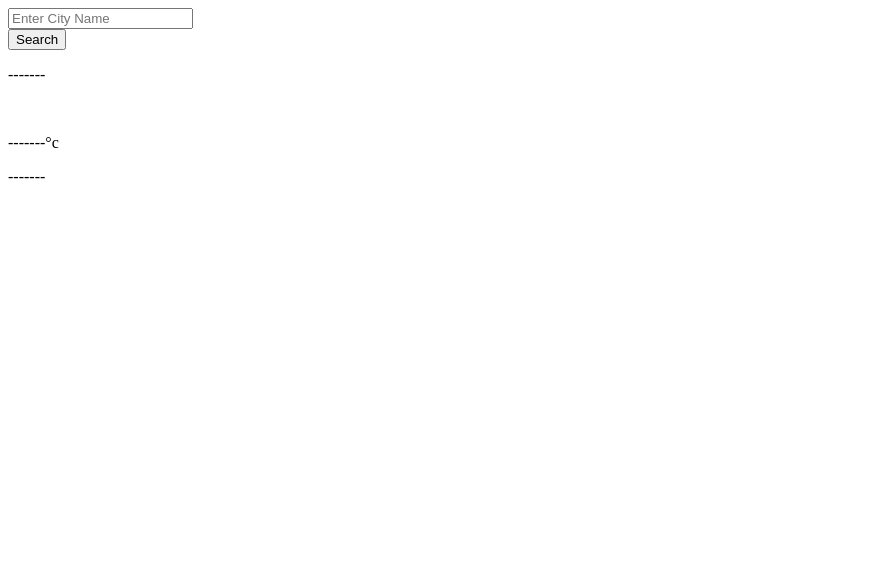
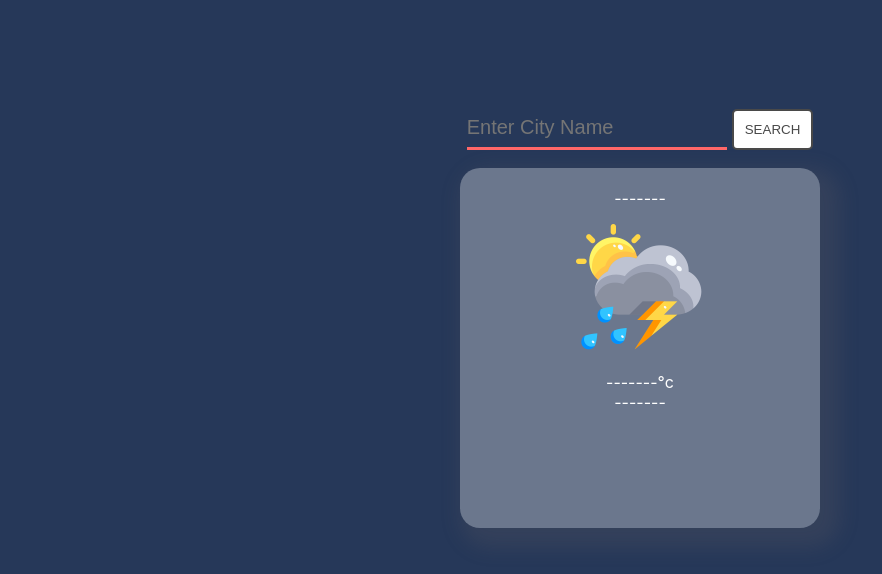
Before and after one commit to Hemang417/LHD_DAY_1_Weather_App, a plain HTML site: page index.html in a window 1280 px wide. Shown: the whole page, without its empty margins (0-882 px from the left). Drawn offline with Linux system fonts and the light colour scheme.

Commit message:
Added CSS

```diff
--- a/index.html
+++ b/index.html
@@ -5,6 +5,8 @@
     <meta http-equiv="X-UA-Compatible" content="IE=edge">
     <meta name="viewport" content="width=device-width, initial-scale=1.0">
     <title>Weather App</title>
+
+    <link rel="stylesheet" href="style.css">
 </head>
 <body>
     <form id="search-form">
@@ -23,12 +25,15 @@
             <p>-------</p>
         </div>
         <div id="temp">
-            <img id="temp-icon" src="" alt="">
+            <img id="temp-icon" src="./img/thunderstorm.png" alt="">
             <p><span id="temp-value">-------</span><span id="temp-unit">&#176c</span></p>
         </div>
         <div id="climate">
             <p>-------</p>
         </div>
     </main>
+
+
+    <script src="script.js"></script>
 </body>
 </html>
--- a/style.css
+++ b/style.css
@@ -0,0 +1,109 @@
+*{
+     box-sizing: border-box;
+     margin: 0;
+     padding: 0;
+}
+body{
+     height: 100px;
+     background-color: #263859;
+}
+#search-form{
+     display: flex;
+     justify-content: center;
+     align-items: center;
+     margin-top: 100px;
+}
+#temp{
+    text-align: center;
+}
+#temp #temp-unit{
+    font-family: -apple-system, BlinkMacSystemFont, 'Segoe UI', Roboto, Oxygen, Ubuntu, Cantarell, 'Open Sans', 'Helvetica Neue', sans-serif;
+    font: 1.5rem;
+    color: white;
+}
+#temp #temp-value{
+    font-family: -apple-system, BlinkMacSystemFont, 'Segoe UI', Roboto, Oxygen, Ubuntu, Cantarell, 'Open Sans', 'Helvetica Neue', sans-serif;
+    font: 2rem;
+    color: white;
+}
+#climate{
+    font-family: -apple-system, BlinkMacSystemFont, 'Segoe UI', Roboto, Oxygen, Ubuntu, Cantarell, 'Open Sans', 'Helvetica Neue', sans-serif;
+    font: 2.5rem;
+    color: white;
+    text-align: center;
+}
+#location{
+    font-family: -apple-system, BlinkMacSystemFont, 'Segoe UI', Roboto, Oxygen, Ubuntu, Cantarell, 'Open Sans', 'Helvetica Neue', sans-serif;
+    font: 2.5rem;
+    color: white;
+    text-align: center;
+}
+
+#temp-icon{
+    margin: 1rem;
+    width: 40%;
+    height: auto;
+}
+
+main{
+    padding: 20px;
+    margin-top: 10px;
+    background-color: #6b778d;
+    border-radius: 20px;
+    -webkit-border-radius: 20px;
+    -moz-border-radius: 20px;
+    -ms-border-radius: 20px;
+    -o-border-radius: 20px;
+    width: 360px;
+    height: 360px;
+    display: block;
+    margin-left: auto;
+    margin-right: auto;
+    box-shadow: 10px 10px 20px 10px rgba(112, 102, 102,0.2);
+}
+
+#search-button{
+    color: #494949;
+    text-transform: uppercase;
+    text-decoration: none;
+    background: white;
+    border-radius: 5px;
+    -webkit-border-radius: 5px;
+    -moz-border-radius: 5px;
+    -ms-border-radius: 5px;
+    -o-border-radius: 5px;
+    margin-left: 5px;
+    padding: 11px;
+    border: 2px solid #494949;
+    transition: all 0.4 ease 0s;
+    -webkit-transition: all 0.4 ease 0s;
+    -moz-transition: all 0.4 ease 0s;
+    -ms-transition: all 0.4 ease 0s;
+    -o-transition: all 0.4 ease 0s;
+}
+
+#search-button:hover{
+    color: white;
+    background: #ff6768;
+    border-color: #ff6768;
+    transition: all 0.4s ease 0s;
+    -webkit-transition: all 0.4s ease 0s;
+    -moz-transition: all 0.4s ease 0s;
+    -ms-transition: all 0.4s ease 0s;
+    -o-transition: all 0.4s ease 0s;
+}
+#search-input{
+    width: 260px;
+    overflow: hidden;
+    font-size: 20px;
+    margin: 8px 0;
+    padding: 8px 0;
+    border-bottom: 3px solid #ff6768;
+    color: white;
+    outline: none;
+    background: none;
+}
+
+input{
+    border: none;
+}
```
Also changed, not shown: img/thunderstorm.png (added).
